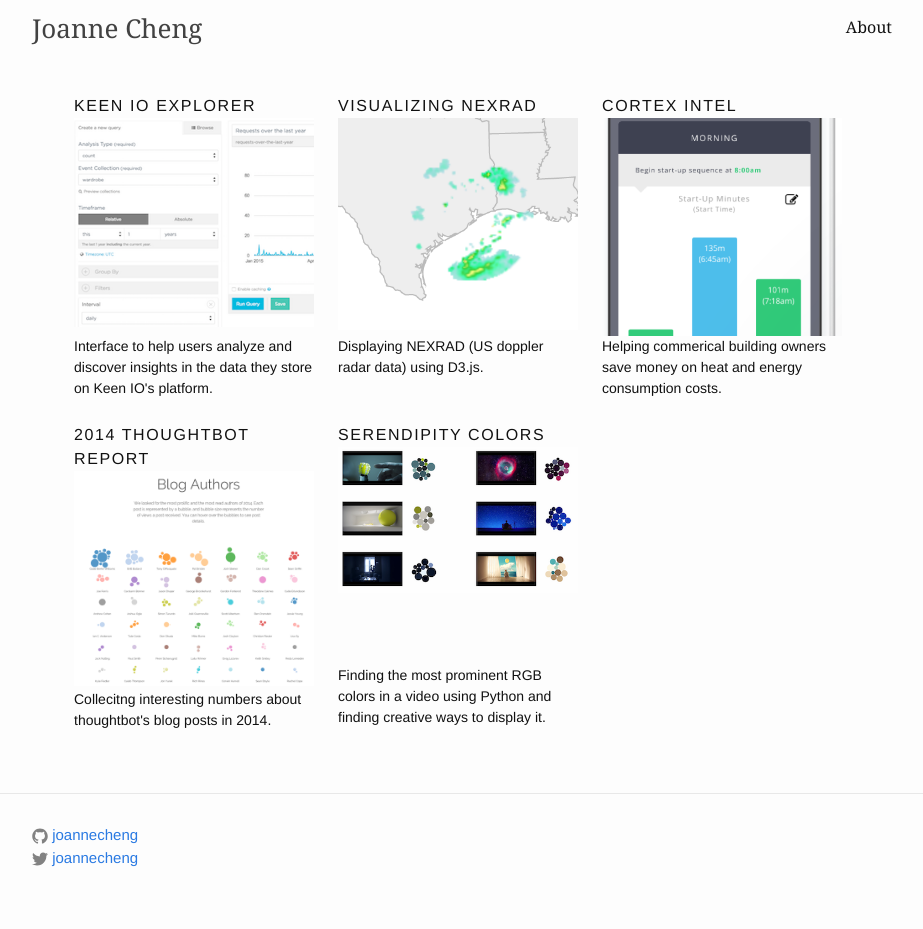
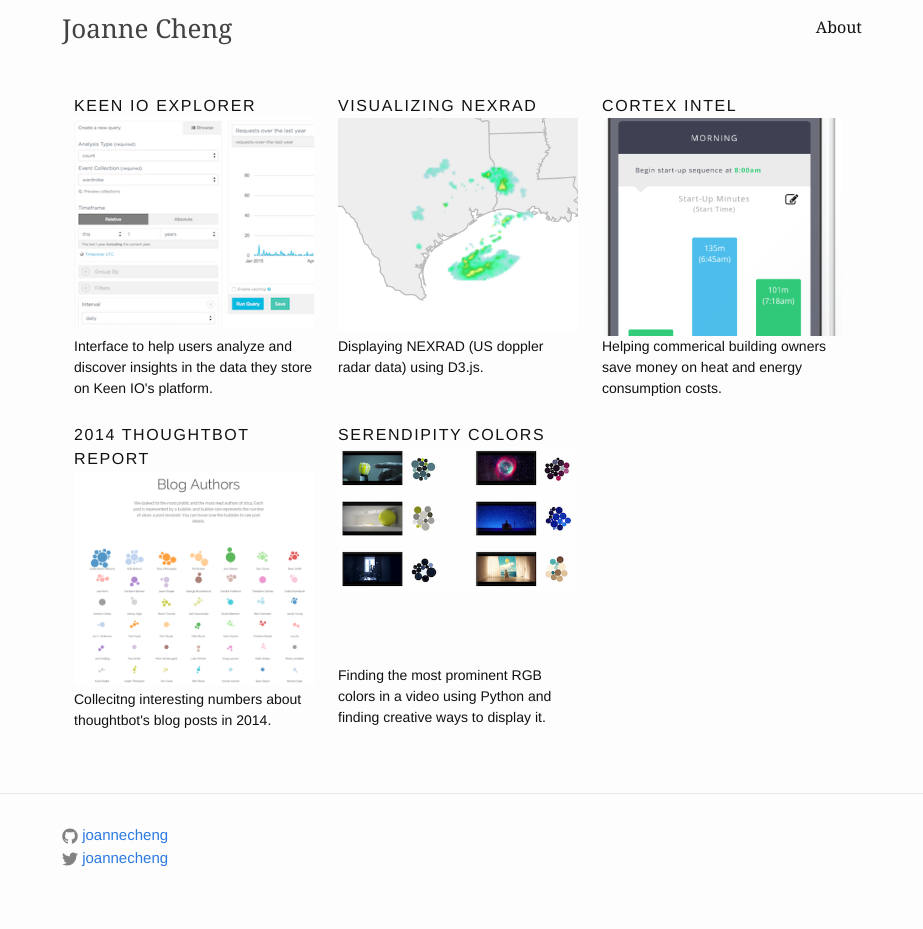
Before and after one commit to joannecheng/joannecheng.github.io, a Jekyll site: the page built from index.html, in a window 1280 px wide. Shown: the whole page, without its empty margins (178-1101 px from the left). Built offline with Jekyll 4.4.1, drawn with Linux system fonts in a browser that asks for light colours; nearby versions of some CDN libraries; library files that are not in the unit come from our copies.

Commit message:
change content width

```diff
--- a/css/main.scss
+++ b/css/main.scss
@@ -23,7 +23,7 @@
 $grey-color-dark:  darken($grey-color, 25%);
 
 // Width of the content area
-$content-width:    980px;
+$content-width:    920px;
 
 $on-palm:          600px;
 $on-laptop:        1200px;
```
